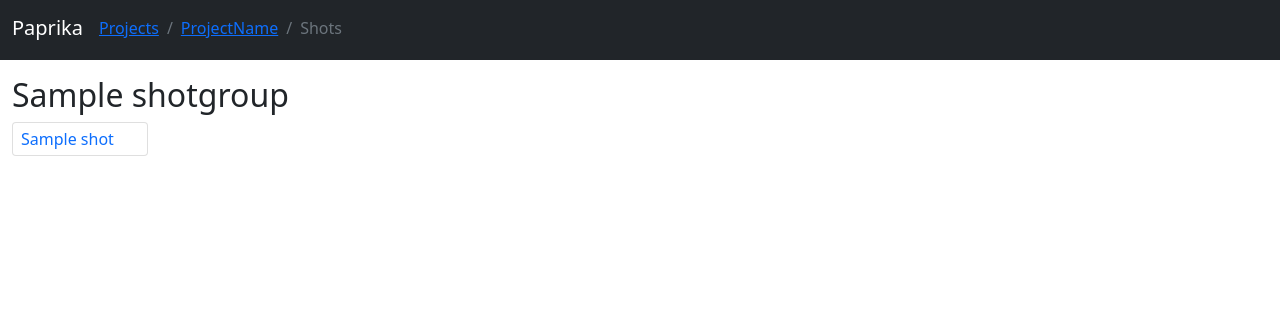
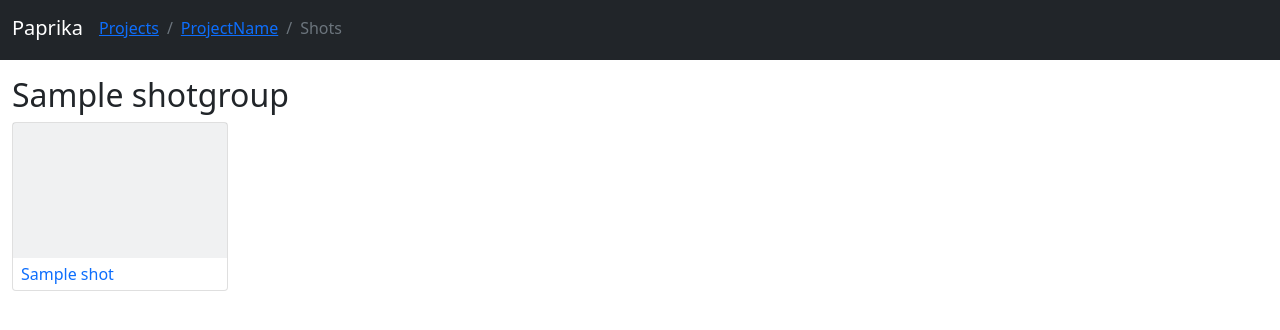
Before and after one commit to romanvolodin/paprika_v0, a Django app: page /projects/000/shots/ in a window 1280 px wide. Shown: the top 330 px of the page. Run offline with Django 4.2, Linux system fonts and the light colour scheme; tables that the repository leaves empty hold one stand-in row (values such as "Sample post"); parts of the project's set-up code (start-up, migrations or seed data) failed here and were passed over.

Commit message:
Update shot list page

```diff
--- a/shots/templates/shots/shot_list.html
+++ b/shots/templates/shots/shot_list.html
@@ -2,18 +2,24 @@
 
 {% block content %}
   <div class="container-fluid mt-3">
+    {% if not shot_groups %}
+      <p>No shots yet.</p>
+    {% else %}
       {% for shot_group in shot_groups %}
         <div class="row mb-5">
           <h2>{{ shot_group.title }}</h2>
           {% for shot in shot_group.shots.all %}
-          <a class="text-decoration-none" style="width: 12.5%;" href="{{ shot.title }}">
+            <a class="text-decoration-none mb-3 pprk-card-width" href="{{ shot.title }}">
               <div class="card">
-              <!-- <img class="card-img-top" src="{{project.preview.url}}" /> -->
+                <div class="overflow-hidden bg-secondary bg-opacity-10 pprk-card-height">
+                  <!-- <img class="card-img-top" src="..." /> -->
+                </div>
                 <div class="card-body p-1 ps-2">{{ shot.title }}</div>
               </div>
             </a>
           {% endfor %}
         </div>
       {% endfor %}
+    {% endif %}
   </div>
 {% endblock %}
```
Lines whose indentation alone changed are shown as unchanged.
